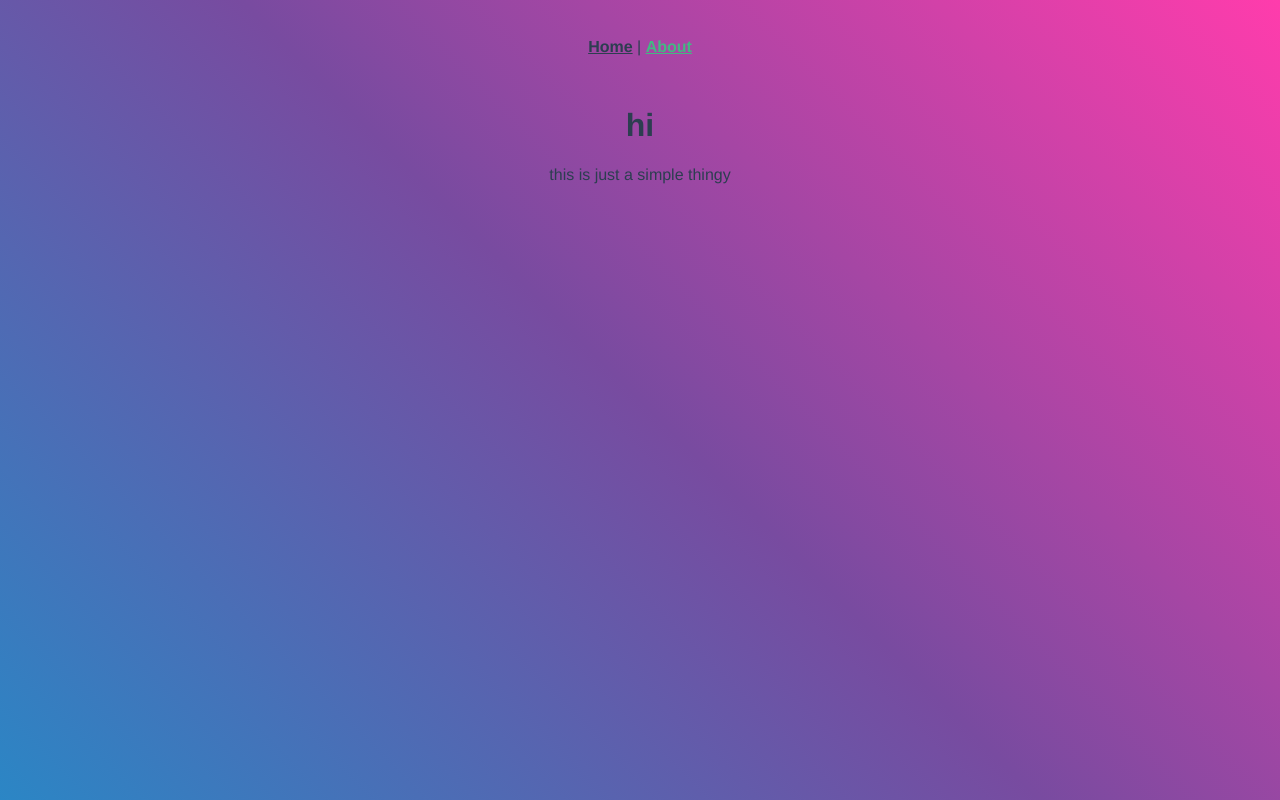
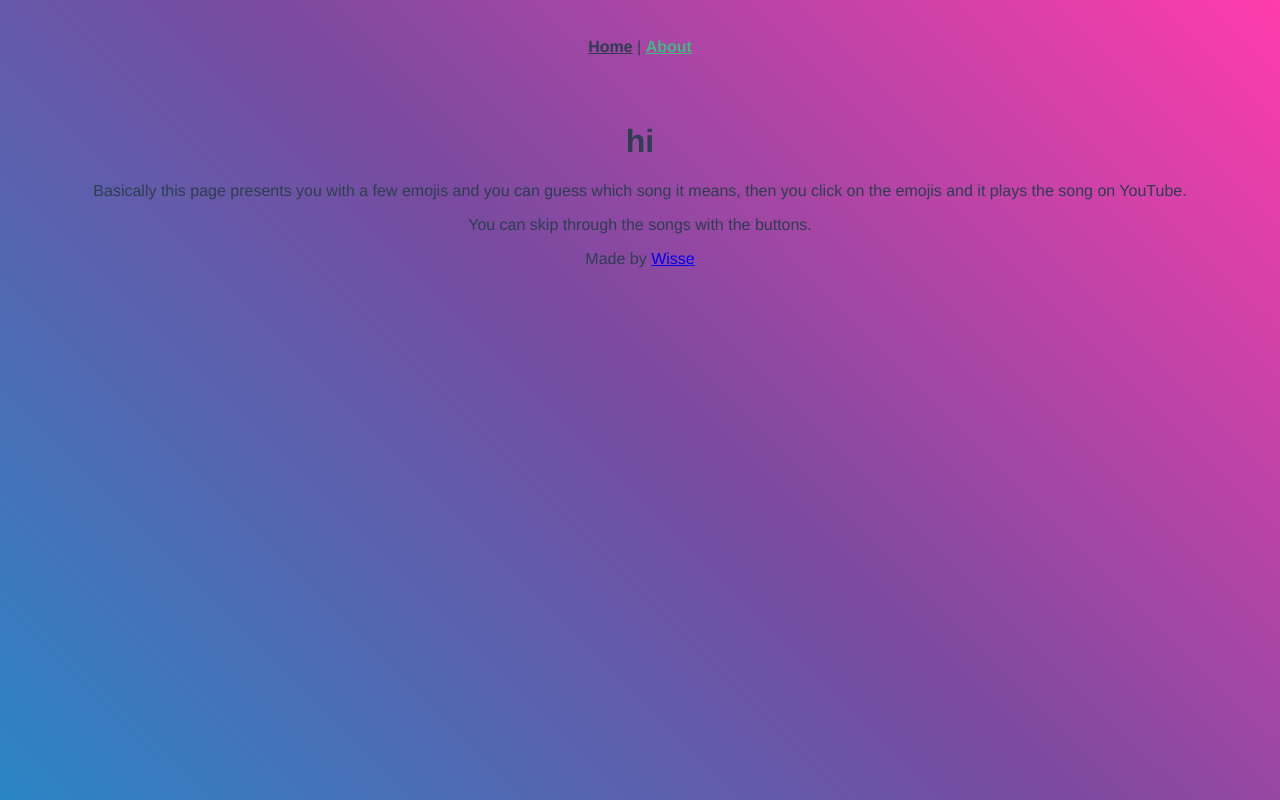
Before and after one commit to TheChicken14/Emoji-Jukebox, a Vue app: page /about in a window 1280 px wide. Built offline with nearby package versions, Linux system fonts and the light colour scheme.

Commit message:
Created about page

```diff
--- a/src/views/About.vue
+++ b/src/views/About.vue
@@ -1,6 +1,23 @@
 <template>
-  <div>
+  <div class="container">
     <h1>hi</h1>
-    <p>this is just a simple thingy</p>
+    <p>
+      Basically this page presents you with a few emojis and you can guess which
+      song it means, then you click on the emojis and it plays the song on
+      YouTube.
+    </p>
+    <p>You can skip through the songs with the buttons.</p>
+
+    <p>
+      Made by
+      <a href="https://twitter.com/skeppy_chicken" target="_blank">Wisse</a>
+    </p>
   </div>
 </template>
+
+<style scoped>
+.container {
+  padding: 1rem;
+  font-size: 1rem;
+}
+</style>
```
